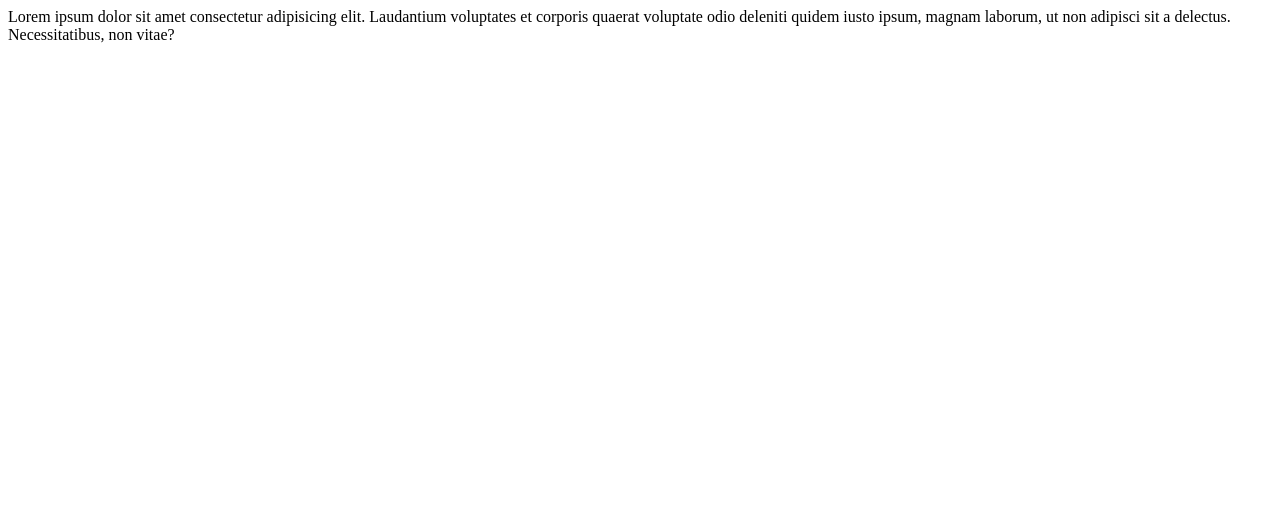
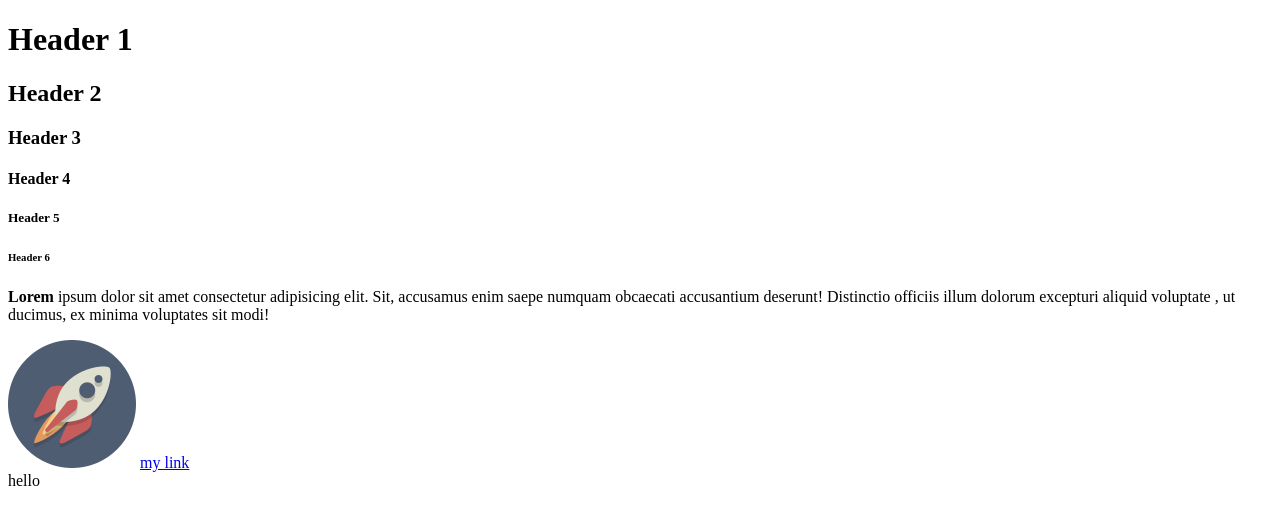
Before and after one commit to Kretinin-Denis/Html-css-, a plain HTML site: page lesson 1/index.html in a window 1280 px wide. Drawn offline with Linux system fonts and the light colour scheme.

Commit message:
lesson 1 end

```diff
--- a/lesson 1/index.html
+++ b/lesson 1/index.html
@@ -7,11 +7,22 @@
     <title>Document</title>
   </head>
   <body>
-    <a
-      >Lorem ipsum dolor sit amet consectetur adipisicing elit. Laudantium
-      voluptates et corporis quaerat voluptate odio deleniti quidem iusto ipsum,
-      magnam laborum, ut non adipisci sit a delectus. Necessitatibus, non
-      vitae?</a
-    >
+    <h1>Header 1</h1>
+    <h2>Header 2</h2>
+    <h3>Header 3</h3>
+    <h4>Header 4</h4>
+    <h5>Header 5</h5>
+    <h6>Header 6</h6>
+    <p>
+      <b> Lorem </b> ipsum dolor sit amet consectetur adipisicing elit. Sit,
+      accusamus enim saepe numquam obcaecati accusantium deserunt!
+      <span>
+        Distinctio officiis illum dolorum excepturi aliquid voluptate </span
+      >, ut ducimus, ex minima voluptates sit modi!
+    </p>
+    <img src="./images/rocket.png" alt="rocket" />
+    <!--commit -->
+    <a href="https://www.google.com/" target="_blank">my link </a>
+    <div>hello</div>
   </body>
 </html>
```
Also changed, not shown: lesson 1/dz1/index.html (added, +35 -0 lines), lesson 1/dz1/images/800px-Lockheed_SR-71_Blackbird.jpg (added), lesson 1/images/rocket.png (added).
